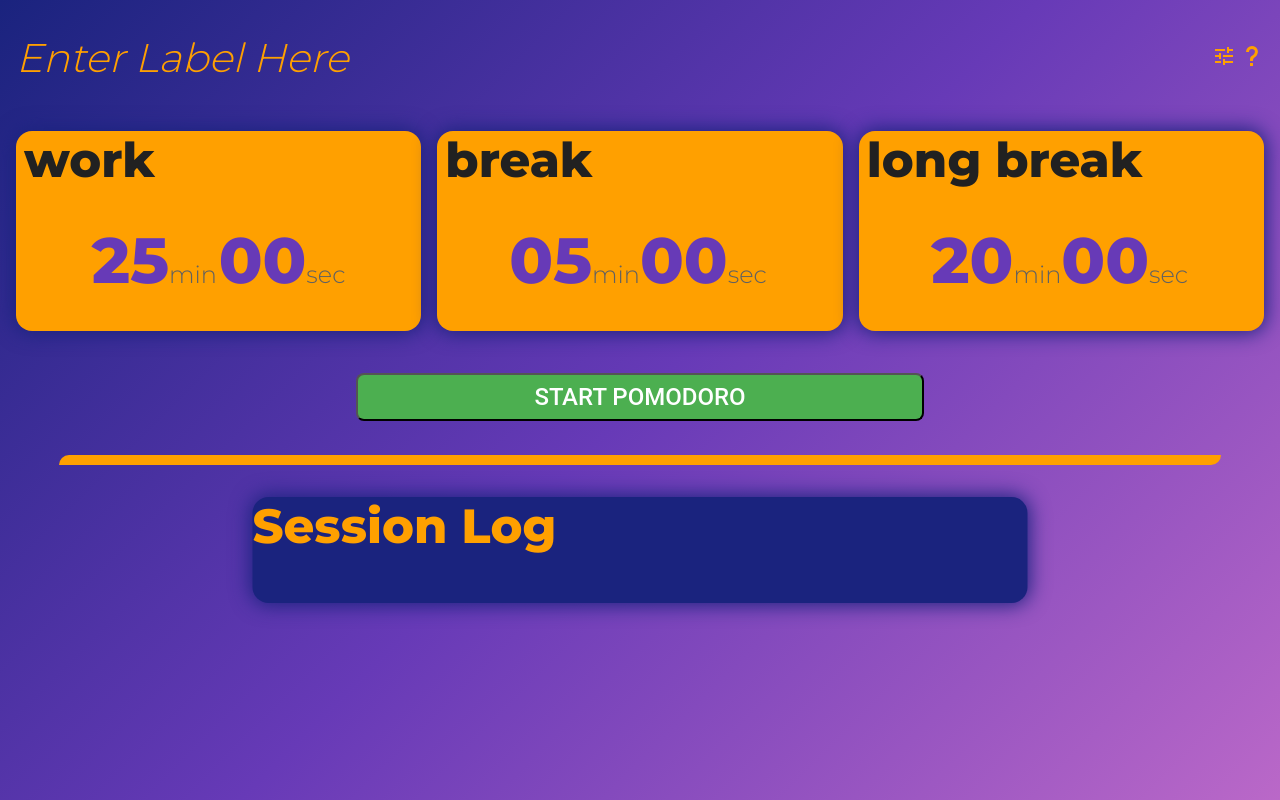
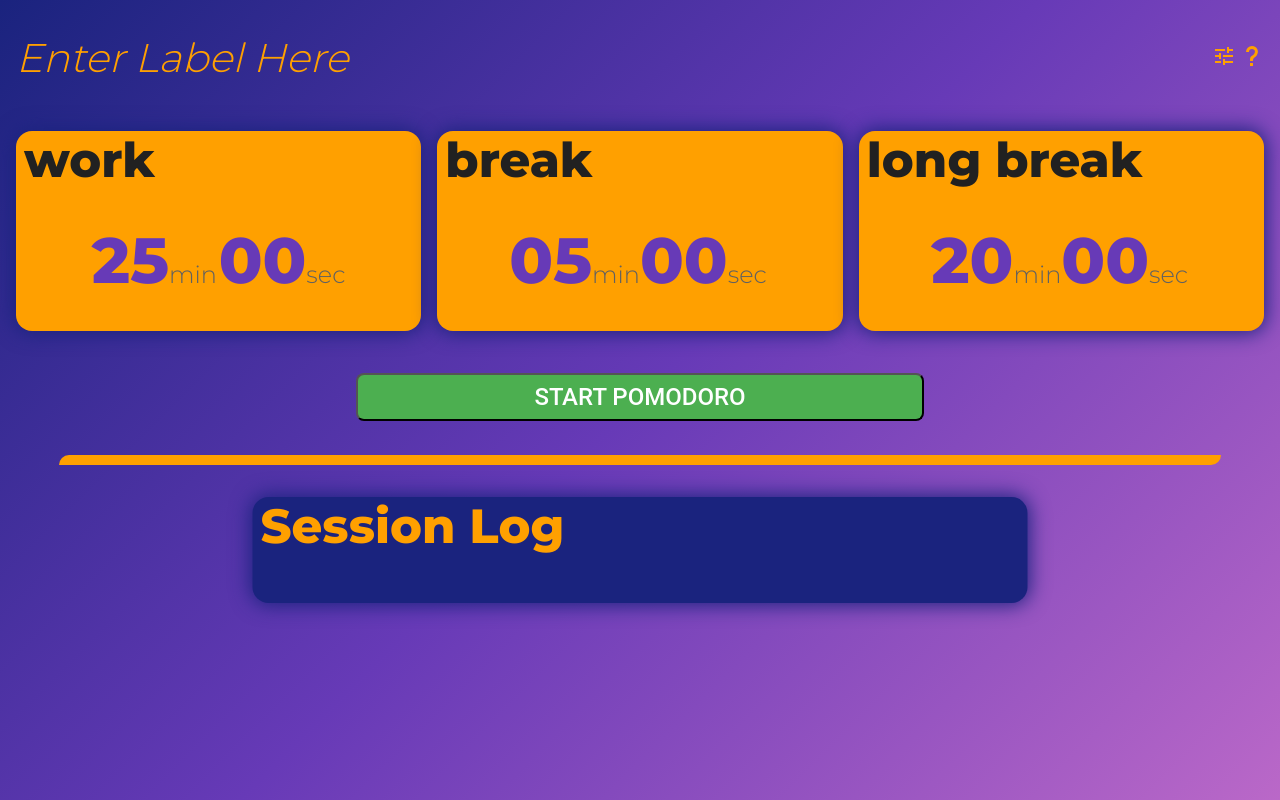
Before and after one commit to connerblanton/pomodoro, a website built with webpack: page index.html in a window 1280 px wide. Built offline with nearby package versions, Linux system fonts and the light colour scheme.

Commit message:
theme updates

```diff
--- a/src/css/main.scss
+++ b/src/css/main.scss
@@ -24,6 +24,7 @@
     $primary 50%,
     $primary-minus-1 100%
   );
+  background-repeat: no-repeat;
   position: relative;
   height: 100%;
   width: 100%;
--- a/src/css/partials/_sessionLog.scss
+++ b/src/css/partials/_sessionLog.scss
@@ -14,7 +14,7 @@
     background-color: $deep-blue;
 
     .title {
-      margin: 0 0 2rem;
+      margin: 0 0.5rem 2rem;
       color: #ffa000;
     }
 
```
Also changed, not shown: dist/main.css, 1 other file.
